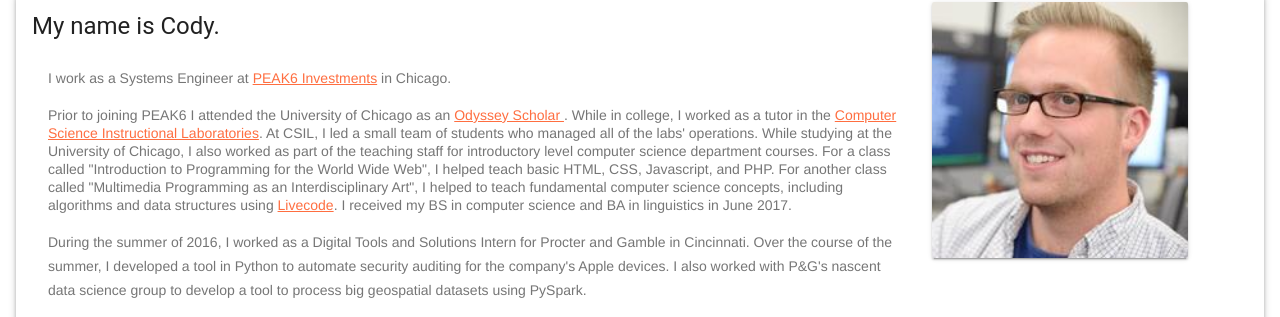
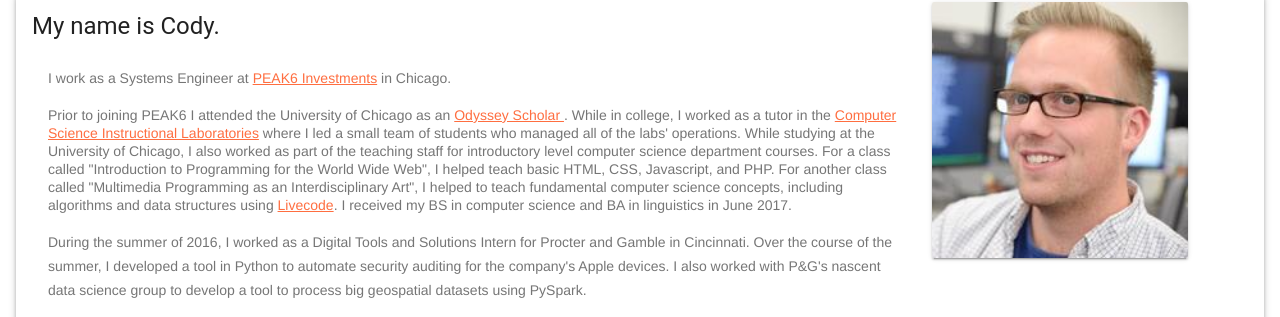
Before and after one commit to cjohnhanson/codyjhanson.com, a Flask app: page / in a window 1280 px wide. Shown: the part 150-467 px from the top of the page. Run offline with Flask 2, Linux system fonts and the light colour scheme; some libraries are stand-ins or nearby versions; some web fonts are replaced.

Commit message:
Cleaning up

```diff
--- a/app/templates/index.html
+++ b/app/templates/index.html
@@ -16,7 +16,7 @@
 	    University of Chicago as an <a href="https://collegeadmissions.uchicago.edu/costs/odyssey"> Odyssey Scholar </a>.
 	    While in college, I worked as a tutor in the
 	    <a href='http://www.csil.cs.uchicago.edu'>Computer Science Instructional
-	    Laboratories</a>. At CSIL, I led a small team of students who managed all of the labs' operations.
+	    Laboratories</a> where I led a small team of students who managed all of the labs' operations.
 	    While studying at the University of Chicago, I also worked as part of the teaching staff for introductory level computer science
 	    department courses. For a class called "Introduction to Programming for the World Wide Web", I helped teach basic HTML, CSS, Javascript,
 	    and PHP. For another class called "Multimedia Programming as an Interdisciplinary Art", I helped to teach fundamental computer science concepts,
```
